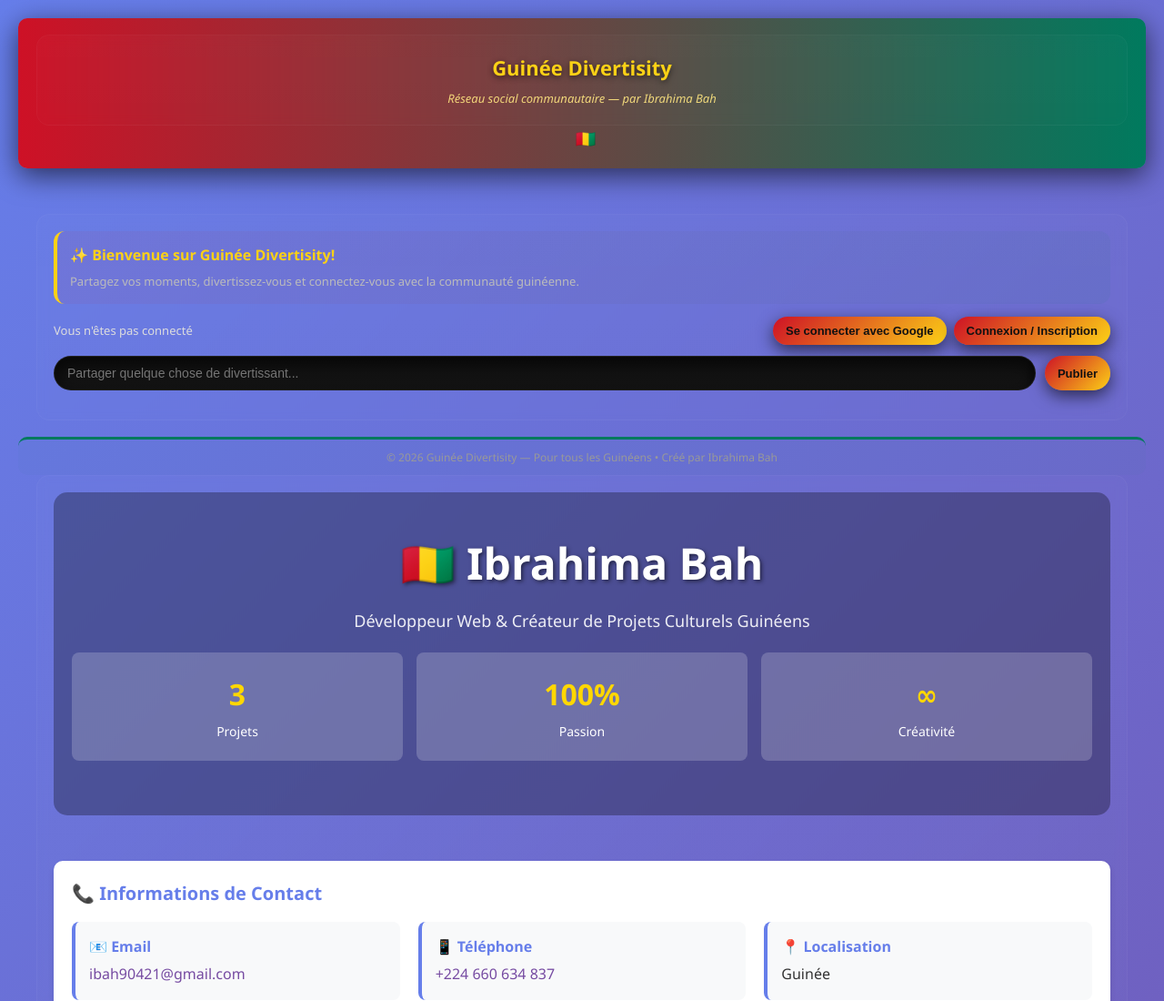
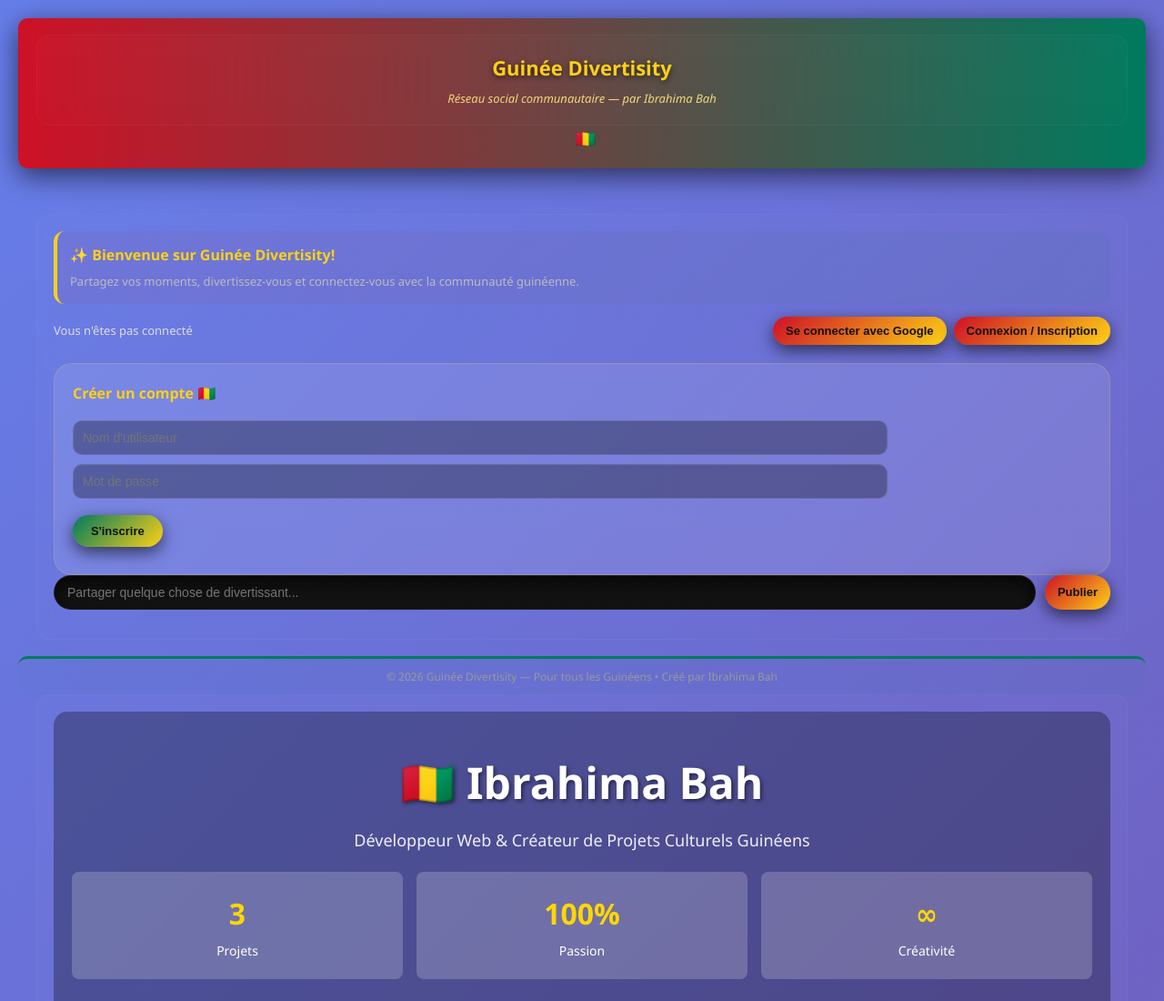
Before and after one commit to Bah224ibrahima/guinnee-diversit, a plain HTML site: page index.html in a window 1280 px wide. Shown: the top 1100 px of the page at 91% size. Drawn offline with Linux system fonts and the light colour scheme; no server answers.

Commit message:
Add files via upload
mis a jour

```diff
--- a/app.js
+++ b/app.js
@@ -44,6 +44,32 @@ window.signInWithGoogle = signInWithGoogle;
 window.signOutUser = signOutUser;
 window.registerWithEmail = registerWithEmail;
 window.loginWithEmail = loginWithEmail;
+
+// --- LocalStorage Authentication ---
+function creerCompte() {
+    const nom = document.getElementById('username').value;
+    const mdp = document.getElementById('password').value;
+    const message = document.getElementById('auth-message');
+
+    if(nom === "" || mdp === "") {
+        message.innerText = "❌ Veuillez remplir tous les champs";
+        message.style.color = "red";
+    } else {
+        // Sauvegarde locale sur le téléphone
+        localStorage.setItem('user_nom', nom);
+        localStorage.setItem('user_mdp', mdp);
+
+        message.innerText = "✅ Compte créé pour " + nom + " !";
+        message.style.color = "#009460";
+
+        // Cache le formulaire après 2 secondes
+        setTimeout(() => {
+            document.getElementById('auth-section').innerHTML = "<h3>Bienvenue, " + nom + " ! 👋</h3>";
+        }, 2000);
+    }
+}
+
+window.creerCompte = creerCompte;
 
 function renderPosts() {
   const feed = document.getElementById('feed');
--- a/index.html
+++ b/index.html
@@ -39,6 +39,14 @@
             <button id="emailRegister">S'inscrire</button>
             <button id="emailLogin">Se connecter</button>
         </section>
+
+        <div id="auth-section" class="auth-section">
+            <h3>Créer un compte 🇬🇳</h3>
+            <input type="text" id="username" placeholder="Nom d'utilisateur" class="auth-input">
+            <input type="password" id="password" placeholder="Mot de passe" class="auth-input">
+            <button onclick="creerCompte()" class="auth-btn">S'inscrire</button>
+            <p id="auth-message" class="auth-message"></p>
+        </div>
 
         <section class="post-form" id="postSection">
             <input type="text" id="postInput" placeholder="Partager quelque chose de divertissant..." />
--- a/styles.css
+++ b/styles.css
@@ -47,3 +47,11 @@ button:active{transform:translateY(-1px)}
 
 /* avatar image styling */
 .avatar img{width:100%;height:100%;object-fit:cover;border-radius:50%;display:block}
+
+/* Authentication section styling */
+.auth-section{background:rgba(255,255,255,0.1);padding:20px;border-radius:20px;margin-top:20px;border:1px solid rgba(252,209,22,0.2)}
+.auth-section h3{margin:0 0 16px 0;font-size:16px;color:var(--yellow)}
+.auth-input{width:80%;padding:10px;margin-bottom:10px;border-radius:10px;border:1px solid rgba(255,255,255,0.1);background:rgba(0,0,0,0.3);color:var(--text);font-size:14px;display:block}
+.auth-input:focus{outline:none;border-color:var(--yellow);box-shadow:0 0 0 4px rgba(252,209,22,0.12)}
+.auth-btn{background:linear-gradient(135deg,var(--green),var(--yellow));color:#111;margin-top:8px;padding:10px 20px}
+.auth-message{font-size:0.9rem;margin-top:10px;margin-bottom:0}
```
